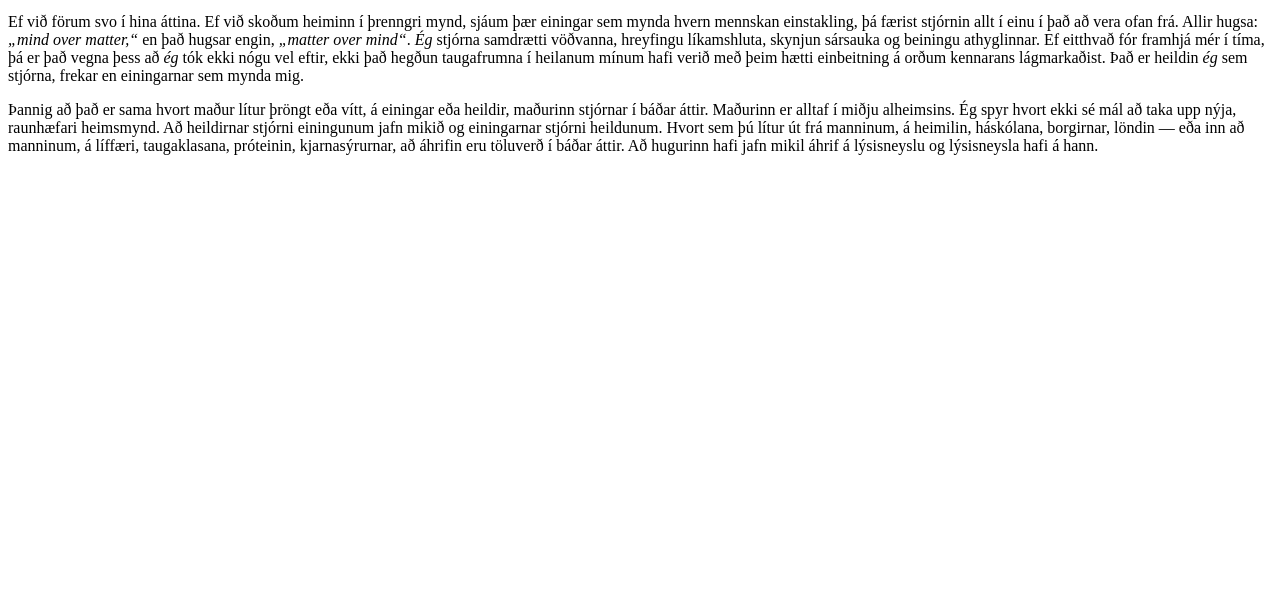
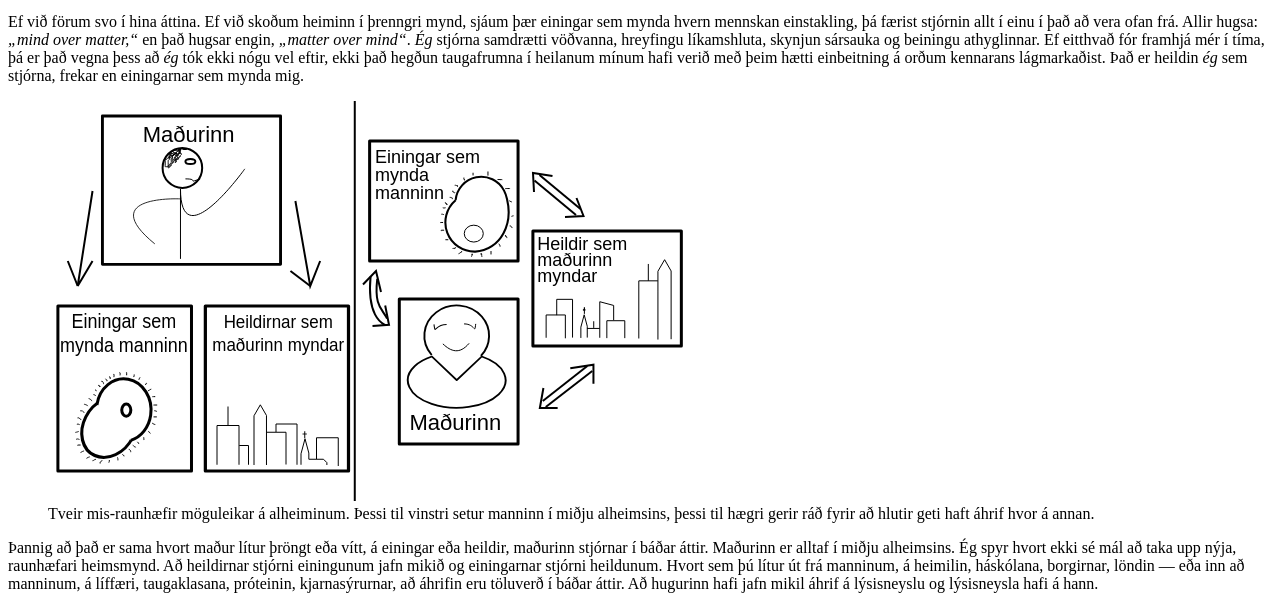
Before and after one commit to runarberg/portfolio, a website: page contents/paelingar/midja-alheimsins.html in a window 1280 px wide. Shown: the part 761-1370 px from the top of the page. Before the commit the page ends 932 px from the top, so only its background shows below. Drawn offline with Linux system fonts and the light colour scheme.

Commit message:
midja-alheimsin displays svg

```diff
--- a/contents/paelingar/midja-alheimsins.html
+++ b/contents/paelingar/midja-alheimsins.html
@@ -66,6 +66,16 @@
           á orðum kennarans lágmarkaðist. Það er heildin <em>ég</em> sem
           stjórna, frekar en einingarnar sem mynda mig.</p>
 
+        <figure>
+          <object data="midja-alheimsins/two-options.svg"
+                  type="image/svg+xml"></object>
+          <figcaption>
+            Tveir mis-raunhæfir möguleikar á alheiminum. Þessi til
+            vinstri setur manninn í miðju alheimsins, þessi til hægri
+            gerir ráð fyrir að hlutir geti haft áhrif hvor á annan.
+          </figcaption>
+        </figure>
+
         <p>Þannig að það er sama hvort maður lítur þröngt eða vítt, á
           einingar eða heildir, maðurinn stjórnar í báðar áttir. Maðurinn er
           alltaf í miðju alheimsins. Ég spyr hvort ekki sé mál að taka upp
```
Also changed, not shown: contents/paelingar/midja-alheimsins/two-options.svg (added).
